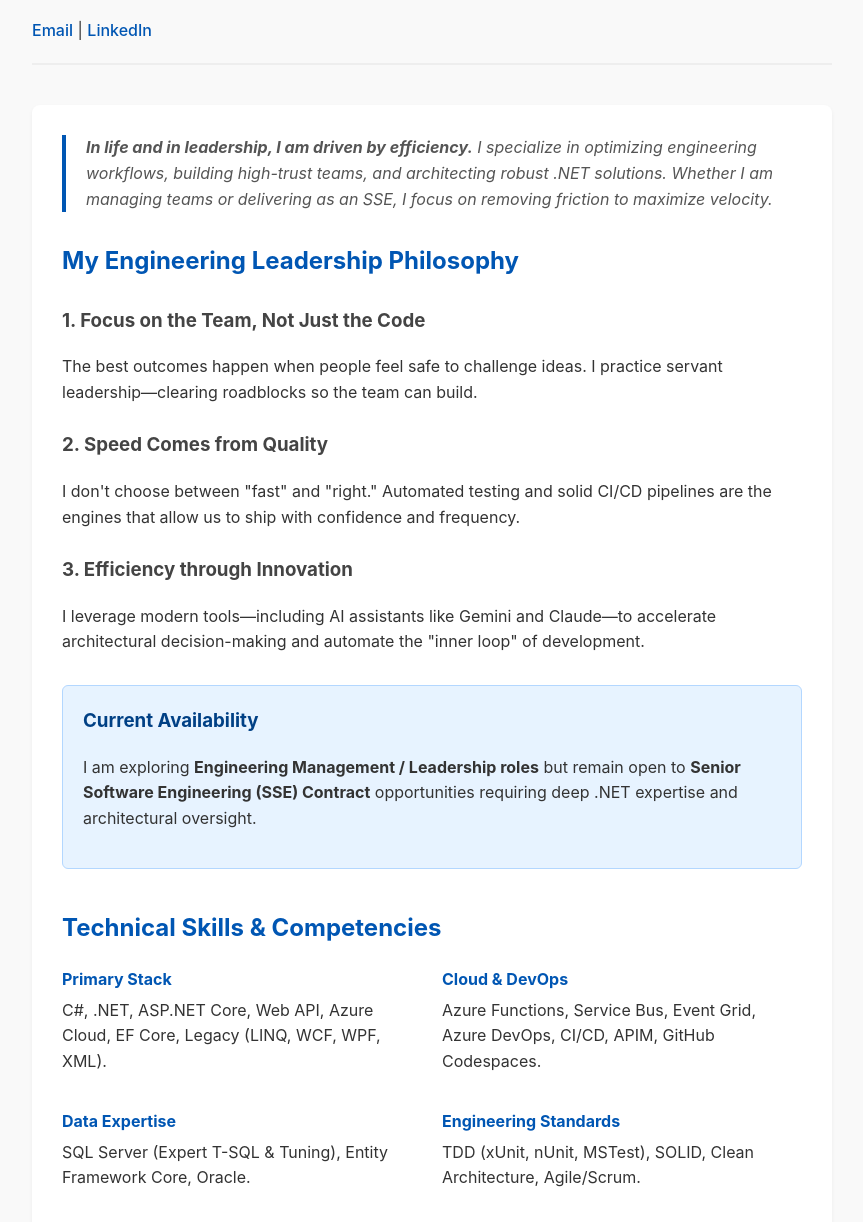
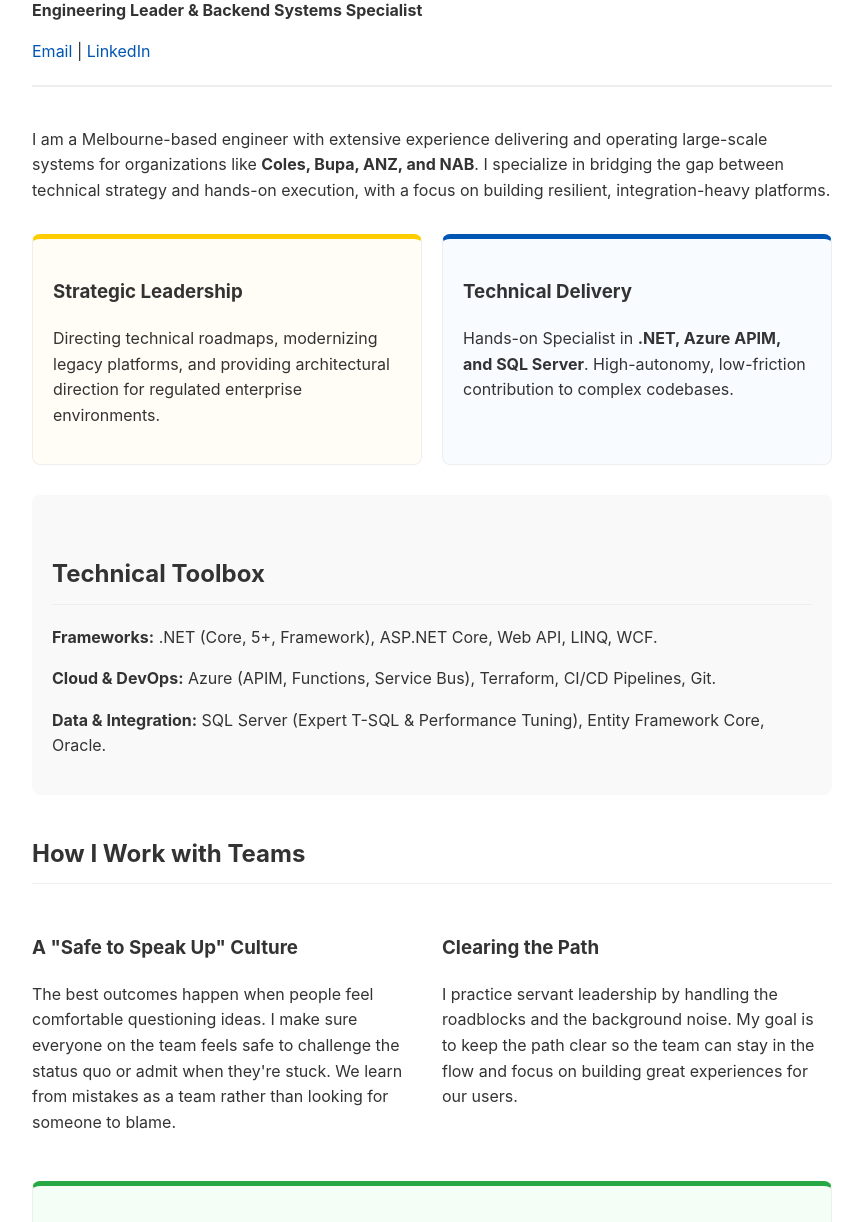
Before and after one commit to gallandotnet/garyallan, a plain HTML site: page index.html in a window 1280 px wide. Shown: the part 131-1353 px from the top of the page, without its empty margins (208-1071 px from the left). Drawn offline with Linux system fonts and the light colour scheme.

Commit message:
Revise index.html for content and SEO improvements
Updated the title and meta description for better clarity and SEO. Revised content to reflect current professional focus and added a section for advisory and charity work.

```diff
--- a/index.html
+++ b/index.html
@@ -3,228 +3,79 @@
 <head>
     <meta charset="UTF-8">
     <meta name="viewport" content="width=device-width, initial-scale=1.0">
-   <title>Engineering Manager | Technical Lead | Efficiency-Driven Delivery</title>
-   <meta name="description" content="Engineering Manager and .NET Expert. Specializing in team efficiency, Azure architecture, and pro-bono animal welfare tech.">
-<meta property="og:type" content="website">
-<meta property="og:url" content="https://garyallan.github.io/">
-<meta property="og:title" content="Gary Allan | Engineering Manager | Technical Lead | Efficiency-Driven Delivery">
-<meta property="og:description" content="Engineering Manager and .NET Expert. Specializing in team efficiency and Azure architecture.">
-<meta property="og:image" content="https://gallandotnet.github.io/garyallan/">
-
-<meta property="og:image:width" content="1200">
-<meta property="og:image:height" content="627">
-    <title>Gary Allan | Engineering Leadership & Efficiency</title>
+    <title>Gary Allan | Engineering Leader & Backend Specialist</title>
     <style>
-        .consulting-grid {
-    display: grid;
-    grid-template-columns: 1fr 1fr;
-    gap: 20px;
-    margin-top: 20px;
-}
-.service-card {
-    border: 1px solid #e1e4e8;
-    padding: 20px;
-    border-radius: 6px;
-    background: #fff;
-}
-.charity-note {
-    margin-top: 30px;
-    padding: 20px;
-    background-color: #f6f8fa;
-    border-radius: 8px;
-    border: 1px dashed #0056b3;
-}
-        body {
-            font-family: -apple-system, BlinkMacSystemFont, "Segoe UI", Roboto, Helvetica, Arial, sans-serif;
-            line-height: 1.6;
-            color: #333;
-            max-width: 800px;
-            margin: 0 auto;
-            padding: 40px 20px;
-            background-color: #f9f9f9;
-        }
-
-        header {
-            border-bottom: 2px solid #eee;
-            padding-bottom: 20px;
-            margin-bottom: 40px;
-        }
-
-        h1 {
-            margin: 0;
-            color: #222;
-        }
-
-        h2 {
-            color: #0056b3;
-            margin-top: 40px;
-        }
-
-        h3 {
-            color: #444;
-            margin-top: 25px;
-        }
-
-        .philosophy-section {
-            background: white;
-            padding: 30px;
-            border-radius: 8px;
-            box-shadow: 0 2px 4px rgba(0, 0, 0, 0.05);
-        }
-
-        .efficiency-intro {
-            border-left: 4px solid #0056b3;
-            padding-left: 20px;
-            margin-bottom: 30px;
-            font-style: italic;
-            color: #555;
-        }
-
-        .availability-box {
-            background-color: #e7f3ff;
-            border: 1px solid #b3d7ff;
-            padding: 20px;
-            border-radius: 6px;
-            margin: 30px 0;
-        }
-
-        .contact {
-            margin-top: 40px;
-            font-size: 0.9em;
-            color: #666;
-            text-align: center;
-        }
-
-        a {
-            color: #0056b3;
-            text-decoration: none;
-            font-weight: 500;
-        }
-
-        a:hover {
-            text-decoration: underline;
-        }
-
-        .tech-grid {
-            display: grid;
-            grid-template-columns: 1fr 1fr;
-            gap: 20px;
-            margin-top: 20px;
-        }
-
-        @media (max-width: 600px) {
-            .tech-grid {
-                grid-template-columns: 1fr;
-            }
-        }
-
-        .stack-category {
-            margin-bottom: 15px;
-        }
-
-        .stack-category strong {
-            display: block;
-            color: #0056b3;
-            margin-bottom: 5px;
-        }
+        body { font-family: -apple-system, BlinkMacSystemFont, "Segoe UI", Helvetica, Arial, sans-serif; line-height: 1.6; color: #333; max-width: 800px; margin: 0 auto; padding: 40px 20px; background: #fff; }
+        header { border-bottom: 2px solid #eee; padding-bottom: 20px; margin-bottom: 40px; }
+        h1 { margin-bottom: 5px; color: #000; }
+        h2 { border-bottom: 1px solid #eee; padding-bottom: 10px; margin-top: 40px; }
+        .grid { display: grid; grid-template-columns: repeat(auto-fit, minmax(250px, 1fr)); gap: 20px; margin: 30px 0; }
+        .card { border: 1px solid #eee; padding: 20px; border-radius: 8px; }
+        .principal { border-top: 5px solid #ffcc00; background: #fffdf5; }
+        .contractor { border-top: 5px solid #0056b3; background: #f8fbff; }
+        .charity { border-top: 5px solid #28a745; background: #f4fdf6; }
+        .toolbox { background: #f9f9f9; padding: 20px; border-radius: 8px; }
+        footer { margin-top: 60px; font-size: 0.9em; color: #666; text-align: center; }
+        a { color: #0056b3; text-decoration: none; }
+        a:hover { text-decoration: underline; }
     </style>
-
 </head>
-
 <body>
 
     <header>
         <h1>Gary Allan</h1>
-        <p>Engineering Manager | Technical Lead | Efficiency-Driven Delivery</p>
+        <p><strong>Engineering Leader & Backend Systems Specialist</strong></p>
         <nav>
             <a href="mailto:garyallan.net@gmail.com">Email</a> |
             <a href="https://linkedin.com/in/garyallan">LinkedIn</a>
         </nav>
     </header>
 
-    <main class="philosophy-section">
+    <section>
+        <p>I am a Melbourne-based engineer with extensive experience delivering and operating large-scale systems for organizations like <strong>Coles, Bupa, ANZ, and NAB</strong>. I specialize in bridging the gap between technical strategy and hands-on execution, with a focus on building resilient, integration-heavy platforms.</p>
+    </section>
 
-        <div class="efficiency-intro">
-            <strong>In life and in leadership, I am driven by efficiency.</strong> I specialize in optimizing engineering workflows, building high-trust teams, and architecting robust .NET solutions. Whether I am managing teams or delivering as an SSE, I focus on removing friction to maximize velocity.
+    <div class="grid">
+        <div class="card principal">
+            <h3>Strategic Leadership</h3>
+            <p>Directing technical roadmaps, modernizing legacy platforms, and providing architectural direction for regulated enterprise environments.</p>
         </div>
 
-        <h2 style="margin-top: 0;">My Engineering Leadership Philosophy</h2>
-
-        <h3>1. Focus on the Team, Not Just the Code</h3>
-        <p>The best outcomes happen when people feel safe to challenge ideas. I practice servant leadership—clearing roadblocks so the team can build.</p>
-
-        <h3>2. Speed Comes from Quality</h3>
-        <p>I don't choose between "fast" and "right." Automated testing and solid CI/CD pipelines are the engines that allow us to ship with confidence and frequency.</p>
-
-        <h3>3. Efficiency through Innovation</h3>
-        <p>I leverage modern tools—including AI assistants like Gemini and Claude—to accelerate architectural decision-making and automate the "inner loop" of development.</p>
-
-        <div class="availability-box">
-            <h3 style="margin-top: 0; color: #004085;">Current Availability</h3>
-            <p>I am exploring <strong>Engineering Management / Leadership roles</strong> but remain open to <strong>Senior Software Engineering (SSE) Contract</strong> opportunities requiring deep .NET expertise and architectural oversight.</p>
-        </div>
-
-        <h2>Technical Skills & Competencies</h2>
-        <div class="tech-grid">
-            <div class="stack-category">
-                <strong>Primary Stack</strong>
-                C#, .NET, ASP.NET Core, Web API, Azure Cloud, EF Core, Legacy (LINQ, WCF, WPF, XML).
-            </div>
-            <div class="stack-category">
-                <strong>Cloud & DevOps</strong>
-                Azure Functions, Service Bus, Event Grid, Azure DevOps, CI/CD, APIM, GitHub Codespaces.
-            </div>
-            <div class="stack-category">
-                <strong>Data Expertise</strong>
-                SQL Server (Expert T-SQL & Tuning), Entity Framework Core, Oracle.
-            </div>
-            <div class="stack-category">
-                <strong>Engineering Standards</strong>
-                TDD (xUnit, nUnit, MSTest), SOLID, Clean Architecture, Agile/Scrum.
-            </div>
-        </div>
-        <hr style="border: 0; border-top: 1px solid #eee; margin: 40px 0;">
-
-<section id="consulting">
-    <h2>Consulting & Advisory</h2>
-    <p>I help organizations bridge the gap between technical complexity and business velocity. I am available for short-term advisory or deep-dive technical engagements.</p>
-
-    <div class="consulting-grid">
-        <div class="service-card">
-            <strong>🚀 Efficiency Audits</strong>
-            <p style="font-size: 0.9em; color: #555;">Reviewing dev-loop friction, CI/CD bottlenecks, and team workflows to reclaim lost engineering hours.</p>
-        </div>
-        <div class="service-card">
-            <strong>🏗️ .NET Architecture</strong>
-            <p style="font-size: 0.9em; color: #555;">Modernizing legacy monoliths, migrating to Azure, or setting up Clean Architecture foundations.</p>
-        </div>
-        <div class="service-card">
-            <strong>🤖 AI Integration</strong>
-            <p style="font-size: 0.9em; color: #555;">Advising leadership on augmenting engineering teams with AI (Gemini/Claude) to boost throughput safely.</p>
-        </div>
-        <div class="service-card">
-            <strong>📈 Interim Leadership</strong>
-            <p style="font-size: 0.9em; color: #555;">Helping teams navigate transitions, improve mentorship culture, and stabilize delivery pipelines.</p>
+        <div class="card contractor">
+            <h3>Technical Delivery</h3>
+            <p>Hands-on Specialist in <strong>.NET, Azure APIM, and SQL Server</strong>. High-autonomy, low-friction contribution to complex codebases.</p>
         </div>
     </div>
 
-<div class="charity-note">
-    <strong>🐾 Giving Back: Technology for Animal Welfare</strong>
-    <p style="font-size: 0.9em; margin-bottom: 10px;">
-        I am particularly passionate about animal welfare. If you are a <strong>rescue, shelter, or animal advocacy non-profit</strong> in need of technical support—whether it's optimizing your database, cloud migration advice, or leadership mentoring—I offer a portion of my time <strong>pro-bono</strong>.
-    </p>
-    <p style="font-size: 0.85em; font-weight: 500;">
-        Let’s use technology to help those who can't speak for themselves.
-        <a href="mailto:garyallan.net@gmail.com" style="text-decoration: underline;">Reach out here.</a>
-    </p>
-</div>
-</section>
-    </main>
+    <section class="toolbox">
+        <h2>Technical Toolbox</h2>
+        <p><strong>Frameworks:</strong> .NET (Core, 5+, Framework), ASP.NET Core, Web API, LINQ, WCF.</p>
+        <p><strong>Cloud & DevOps:</strong> Azure (APIM, Functions, Service Bus), Terraform, CI/CD Pipelines, Git.</p>
+        <p><strong>Data & Integration:</strong> SQL Server (Expert T-SQL & Performance Tuning), Entity Framework Core, Oracle.</p>
+    </section>
 
-    <footer class="contact">
-        <p>© 2026 Gary Allan. Built with curiosity and hosted on GitHub Pages.</p>
+    <section>
+        <h2>How I Work with Teams</h2>
+        <div class="grid" style="grid-template-columns: 1fr 1fr;">
+            <div>
+                <h3>A "Safe to Speak Up" Culture</h3>
+                <p>The best outcomes happen when people feel comfortable questioning ideas. I make sure everyone on the team feels safe to challenge the status quo or admit when they're stuck. We learn from mistakes as a team rather than looking for someone to blame.</p>
+            </div>
+            <div>
+                <h3>Clearing the Path</h3>
+                <p>I practice servant leadership by handling the roadblocks and the background noise. My goal is to keep the path clear so the team can stay in the flow and focus on building great experiences for our users.</p>
+            </div>
+        </div>
+    </section>
+
+    <section class="card charity">
+        <h3>Advisory & Charity Offer</h3>
+        <p>I offer pro-bono architectural advice and engineering mentorship for non-profits and community-driven projects. If you're building something that helps people, I'd love to help you get it across the line.</p>
+    </section>
+
+    <footer>
+        <p>© 2026 Gary Allan | Focused on reliability, simplicity, and team success.</p>
     </footer>
 
 </body>
-
 </html>
```
